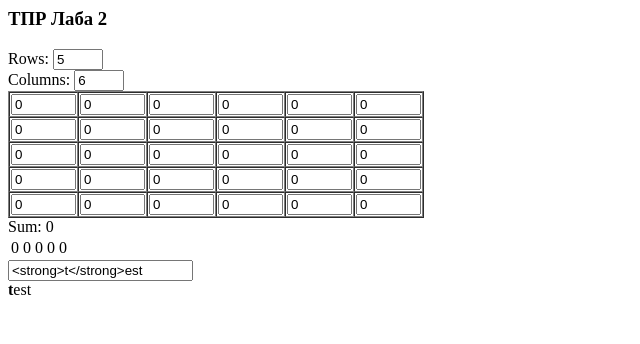
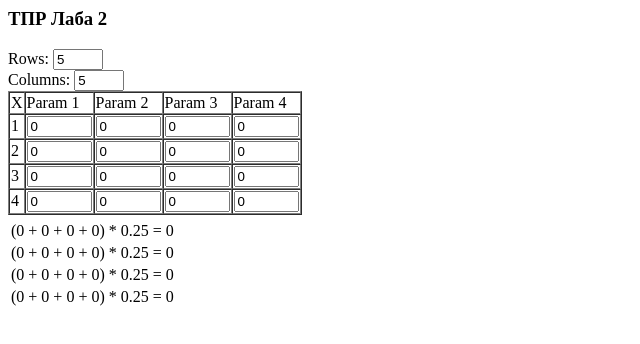
Before and after one commit to phpusr-archive/ugatu-TPR, a plain HTML site: page index.html in a window 1280 px wide. Shown: the whole page, without its empty margins (0-640 px from the left). Drawn offline with Linux system fonts and the light colour scheme.

Commit message:
Добавил вывод заголовков и подсчетов

```diff
--- a/index.html
+++ b/index.html
@@ -16,22 +16,17 @@
 	<table border="1" cellspacing="0">
 		<tr ng-repeat="row in table">
 			<td ng-repeat="c in row">
-                <input type="text" size="5" ng-model="c.val" ng-change="changeTable()" />
+                <span ng-show="c.title" ng-bind="c.val"></span>
+                <input type="text" size="5" ng-hide="c.title" ng-model="c.val" ng-change="changeTable()" />
 			</td>
 		</tr>
 	</table>
 
-    <div>Sum: {{sum}}</div>
-
     <table>
-        <tr>
-            <td ng-repeat="s in sums track by $index">{{s}}</td>
+        <tr ng-repeat="s in sums track by $index">
+            <td>{{s}}</td>
         </tr>
     </table>
 
-    <div ng-init="test = '<strong>t</strong>est'"></div>
-    <input ng-model="test" />
-    <div ng-bind-html="test"></div>
-
 </body>
 </html>
--- a/js-css/myApp.js
+++ b/js-css/myApp.js
@@ -4,13 +4,29 @@ app.controller('MyCtrl', function MyCtrl($scope) {
     $scope.changeParams = function() {
 
         if ($scope.rows != null && $scope.columns != null) {
+            //Вероятность (события равновероятны)
+            $scope.p = 1/$scope.rows;
 
+            //Заголовки
+            $scope.rows++;
+            $scope.columns++;
+
+            //Заполнение заголовков
             $scope.table = [];
+            $scope.table[0] = [];
+            $scope.table[0][0] = new Data('X', true);
+            for (var j=1; j<$scope.columns; j++) {
+                $scope.table[0][j] = new Data('Param '+j, true);
+            }
+            for (i=1; i<$scope.rows; i++) {
+                $scope.table[i] = [];
+                $scope.table[i][0] = new Data(i, true);
+            }
 
-            for (var i=0; i<$scope.rows; i++) {
-                $scope.table[i] = [];
-                for (var j=0; j<$scope.columns; j++) {
-                    $scope.table[i][j] = new Data(0);
+            //Заполнение нулями
+            for (var i=1; i<$scope.rows; i++) {
+                for (j=1; j<$scope.columns; j++) {
+                    $scope.table[i][j] = new Data(0, false);
                 }
             }
         }
@@ -19,23 +35,29 @@ app.controller('MyCtrl', function MyCtrl($scope) {
     $scope.changeTable = function() {
         //console.log('table', $scope.table);
 
-        $scope.sum = 0;
         $scope.sums = [];
 
-        for (var i=0; i<$scope.rows; i++) {
-            $scope.sums[i] = 0;
-            for (var j=0; j<$scope.columns; j++) {
-                $scope.sum += parseInt($scope.table[i][j].val);
-                $scope.sums[i] += parseInt($scope.table[i][j].val);
+        for (var i=1; i<$scope.rows; i++) {
+            var rowSum = 0;
+            $scope.sums[i] = '(';
+            for (var j=1; j<$scope.columns; j++) {
+                var val = parseInt($scope.table[i][j].val);
+                rowSum += val;
+                $scope.sums[i] += val;
+                if (j < $scope.columns-1) $scope.sums[i] += ' + '
             }
+            $scope.sums[i] += ') * ' + $scope.p + ' = ' + rowSum*$scope.p;
         }
     };
 
     //Начальная инициализация
-    $scope.rows = 5;
-    $scope.columns = 6;
+    $scope.rows = 4;
+    $scope.columns = 4;
     $scope.changeParams();
     $scope.changeTable();
 });
 /** Структура для хранения данных ячейки */
-function Data(val) { this.val = val }
+function Data(val, title) {
+    this.val = val;
+    this.title = title;
+}
```
